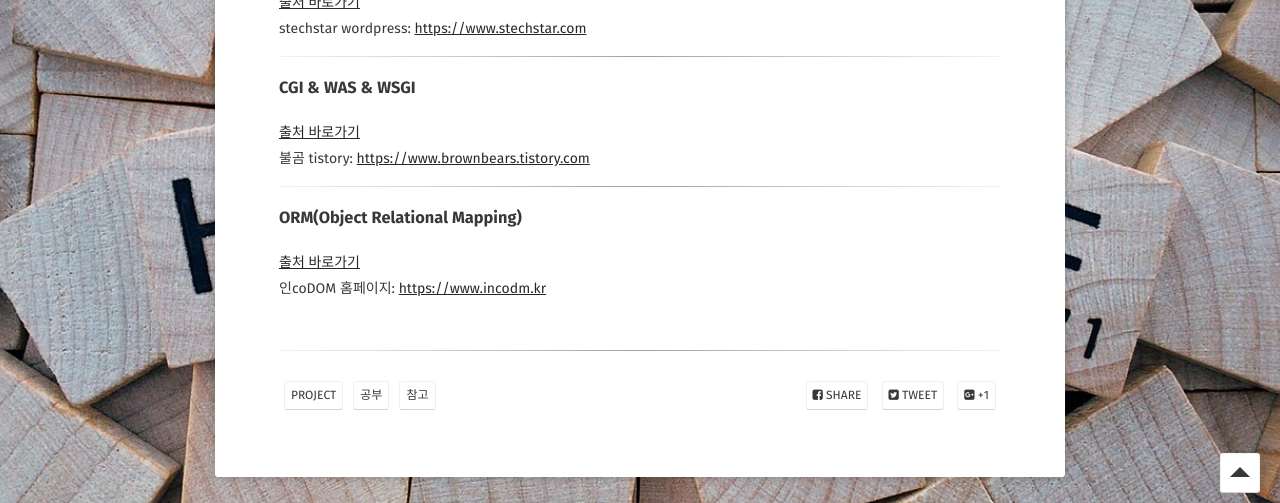
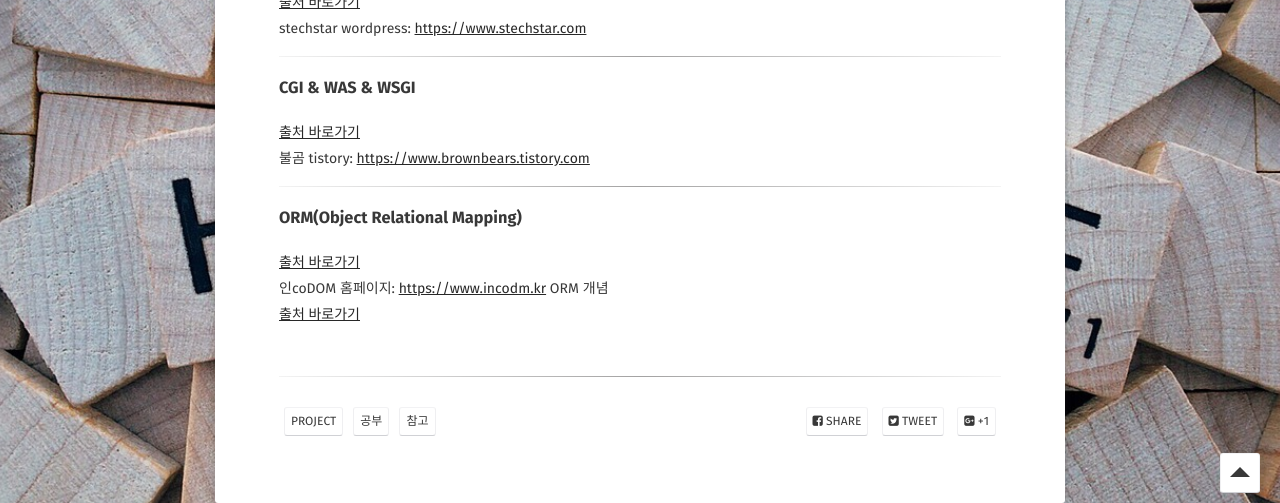
Before and after one commit to Jungjihyuk/JH_Life, a Jekyll site: the page built from _posts/2019-01-13-projectStudy.md, in a window 1280 px wide and 900 px high, scrolled down 2521 px, cut to the strip 397-900 px from the top of the window. Built offline with Jekyll 4.4.1, drawn with Linux system fonts in a browser that asks for light colours; some web fonts are replaced; comment, search, counter and statistics services are not loaded.

Commit message:
projectStudy 수정

```diff
--- a/_posts/2019-01-13-projectStudy.md
+++ b/_posts/2019-01-13-projectStudy.md
@@ -97,3 +97,5 @@ stechstar wordpress: <https://www.stechstar.com>
 ### ORM(Object Relational Mapping)
 [출처 바로가기](https://www.incodom.kr/ORM)<br>
 인coDOM 홈페이지: <https://www.incodm.kr>
+ORM 개념<br>
+[출처 바로가기](https://m.blog.naver.com/PostView.nhn?blogId=my0biho&logNo=40146063900&proxyReferer=https%3A%2F%2Fwww.google.com%2F)<br>
```
